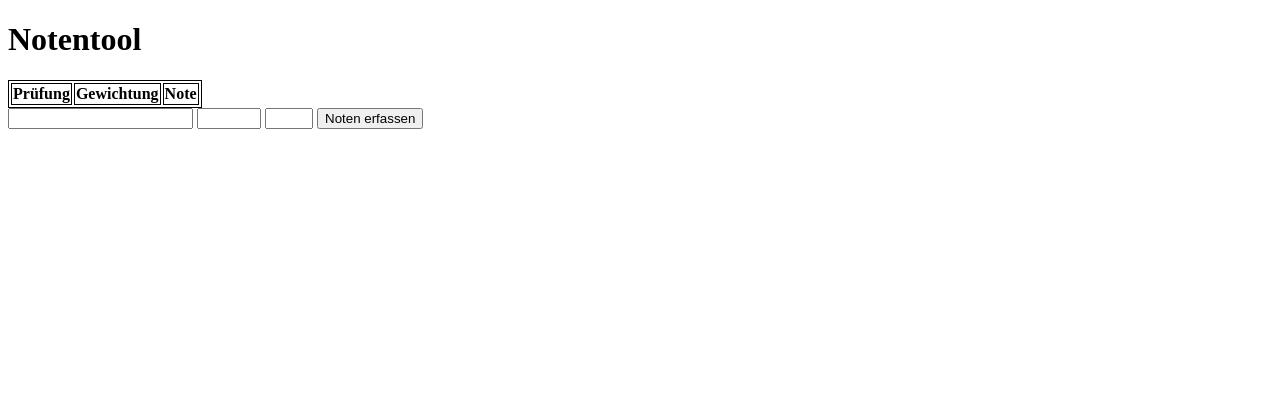
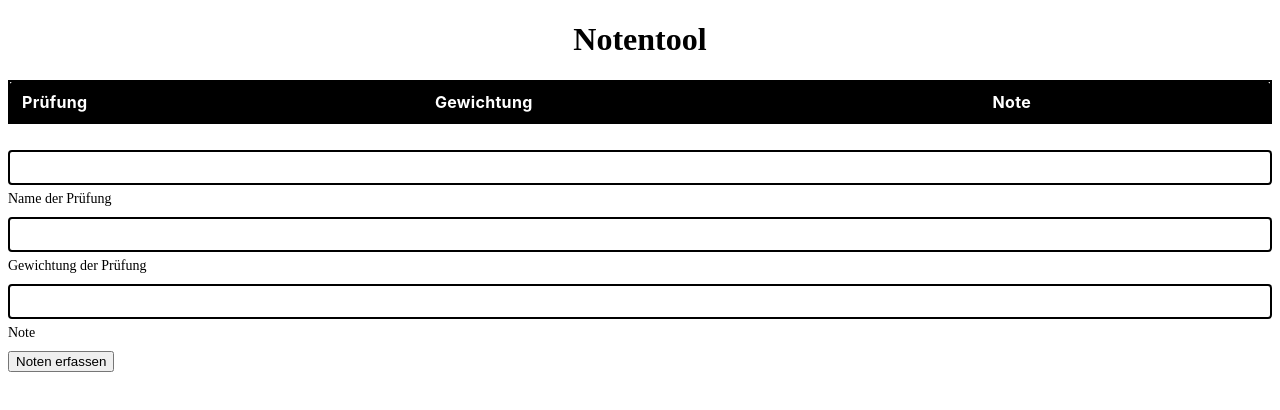
Before and after one commit to RevanDTH/notentool, a website built with Vite: page index.html in a window 1280 px wide. Built offline with nearby package versions, Linux system fonts and the light colour scheme.

Commit message:
Refactor code structure for improved readability and maintainability

```diff
--- a/electron/main.ts
+++ b/electron/main.ts
@@ -1,6 +1,12 @@
 import { app, BrowserWindow } from 'electron'
 import { fileURLToPath } from 'node:url'
 import path from 'node:path'
+import { ipcMain, Notification } from 'electron';
+
+ipcMain.on('show-notification', (event, title: string, body: string) => {
+  event = event; //just so event is used (otherwise I can't build)
+  new Notification({ title, body }).show();
+});
 
 const __dirname = path.dirname(fileURLToPath(import.meta.url))
 
--- a/index.html
+++ b/index.html
@@ -3,24 +3,28 @@
   <head>
     <meta charset="UTF-8" />
     <title>Notentool</title>
-    <link rel="stylesheet" href="./src/styles.css">
+    <link rel="stylesheet" href="/src/styles.css">
   </head>
   <body>
-    <h1>Notentool</h1>
+    <h1 id="title">Notentool</h1>
 
     <table id="gradesTable">
       <tr>
         <th>Prüfung</th>
         <th>Gewichtung</th>
         <th>Note</th>
-      </t      <tr>
       </tr>
     </table>
 
-    <input type="text" id="examNameInput">
-    <input type="number" id="examWeightInput" max="100" min="1">
-    <input type="number" id="examGrade" max="6" min="1">
-    <button id="insertGradeButton">Noten erfassen</button>
+    <div id="GradeEnterArea">
+      <input type="text" id="examNameInput" required>
+      <label for="examNameInput">Name der Prüfung</label>
+      <input type="number" id="examWeightInput" min="1" max="100" required>
+      <label for="examWeightInput">Gewichtung der Prüfung</label>
+      <input type="number" id="examGradeInput" min="1" max="6" required>
+      <label for="examGradeInput">Note</label>
+      <button id="insertGradeButton">Noten erfassen</button>
+    </div>
     <div id="app"></div>
     <script type="module" src="./src/main.ts"></script>
   </body>
--- a/package.json
+++ b/package.json
@@ -1,7 +1,7 @@
 {
   "name": "notentool",
   "private": true,
-  "version": "0.0.0",
+  "version": "0.0.1",
   "type": "module",
   "scripts": {
     "dev": "vite",
--- a/src/main.ts
+++ b/src/main.ts
@@ -1,6 +1,15 @@
+import { ipcRenderer } from 'electron';
+
 //Elements
 let newGradeButton = document.getElementById("insertGradeButton") as HTMLButtonElement;
+let examNameInput = document.getElementById("examNameInput") as HTMLTextAreaElement;
+let examWeightInput = document.getElementById("examWeightInput") as HTMLInputElement;
+let examGradeInput = document.getElementById("examGradeInput") as HTMLInputElement;
 
+//Variables
+const showNotification = (title: string, body: string) => {
+    ipcRenderer.send('show-notification', title, body);
+};
 
 //Functions
 function addGrade(name:string,weighting:number,value:number) {
@@ -15,4 +24,15 @@ function addGrade(name:string,weighting:number,value:number) {
 
 
 //Listeners
-newGradeButton.addEventListener("click", () => addGrade("test",1.0,2.2));
+newGradeButton.addEventListener("click", () => {
+    if (examNameInput.value == "" || examWeightInput.value == "" || examGradeInput.value == "") {
+        showNotification("Leere Felder!", "Eines oder mehrere Felder sind ohne gültige Eingabe...");    }else{
+        addGrade(examNameInput.value,Number(examWeightInput.value),Number(examGradeInput.value));
+        examNameInput.value = "";
+        examWeightInput.value = "";
+        examGradeInput.value = "";
+    }
+
+
+
+});
--- a/src/styles.css
+++ b/src/styles.css
@@ -1,3 +1,94 @@
-table, th, td {
-  border:1px solid black;
+#title {
+  text-align: center;
 }
+
+#gradesTable {
+  border-collapse: collapse;
+  width: 100%;
+  font-family: -apple-system, BlinkMacSystemFont, "Segoe UI", Roboto, "Helvetica Neue", Arial, sans-serif;
+  background: #fff;
+  color: #000;
+  border: 2px solid #000;
+  margin-bottom: 20px;
+}
+
+#gradesTable th {
+  background: #000;
+  color: #fff;
+  padding: 10px 12px;
+  text-align: left;
+  font-weight: 700;
+  letter-spacing: 0.02em;
+}
+
+#gradesTable td {
+  padding: 10px 12px;
+  vertical-align: middle;
+}
+
+/* subtle alternating rows using only black/white tones */
+#gradesTable tr:nth-child(odd) td {
+  background: #fff;
+}
+#gradesTable tr:nth-child(even) td {
+  background: rgba(0,0,0,0.03); /* very light gray from black for contrast */
+}
+
+/* clear separations */
+#gradesTable th,
+#gradesTable td {
+  border-left: 1px solid #000;
+  border-right: 1px solid #000;
+}
+
+/* hover state */
+#gradesTable tr:hover td {
+  background: rgba(0,0,0,0.06);
+}
+
+/* rounded corners on table edges */
+#gradesTable tr:first-child th:first-child { border-top-left-radius: 6px; }
+#gradesTable tr:first-child th:last-child  { border-top-right-radius: 6px; }
+#gradesTable tr:last-child td:first-child  { border-bottom-left-radius: 6px; }
+#gradesTable tr:last-child td:last-child   { border-bottom-right-radius: 6px; }
+
+/* Grade entry: label above input */
+#GradeEnterArea, .GradeEnterArea {
+  display: flex;
+  flex-direction: column;
+  align-items: flex-start;
+  gap: 6px;
+  width: auto;
+  box-sizing: border-box;
+  padding: 6px 0;
+}
+
+#GradeEnterArea label, .GradeEnterArea label {
+  color: black;
+  border: none;
+  width: fit-content;
+  transition: transform 0.15s, color 0.15s;
+  margin: 0;
+  padding: 0 0 4px 0;
+  font-size: 14px;
+}
+
+#GradeEnterArea input, .GradeEnterArea input {
+  width: 100%;
+  border: 2px solid rgb(0, 0, 0);
+  padding: 8px;
+  outline: none;
+  box-sizing: border-box;
+  border-radius: 4px;
+}
+
+/* keep the focus styling and use container :focus-within to color/animate the label */
+#GradeEnterArea input:focus, .GradeEnterArea input:focus {
+  border-color: rgb(0, 0, 0);
+  box-shadow: 0 0 0 3px rgba(161,66,249,0.06);
+}
+
+#GradeEnterArea:focus-within label, .GradeEnterArea:focus-within label {
+  color: rgb(0, 0, 0);
+  transform: translateY(-2px);
+}
```
Also changed, not shown: public/Notentool_Logo.ico (added), public/Notentool_Logo.png (added), 2 other files.
